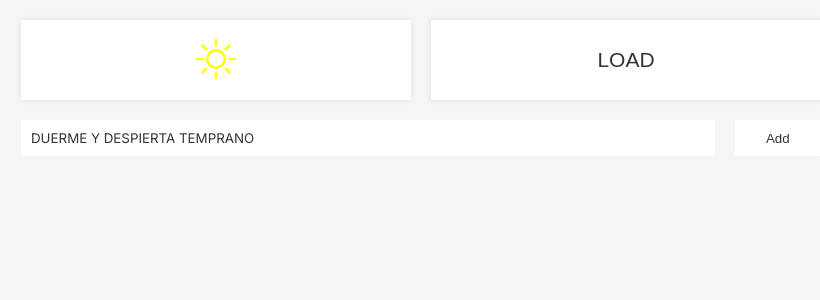
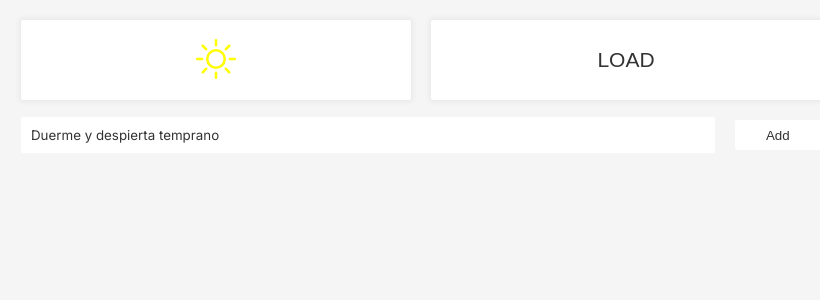
Before and after one commit to wdavidcalsin/todo-list-redux, a React (Create React App) app: page / in a window 1280 px wide. Shown: the top 300 px of the page, without its empty margins (219-1039 px from the left). Built offline with nearby package versions, Linux system fonts and the light colour scheme; a web font is replaced by a local one.

Commit message:
refactor: 💡 form 4 (#4)
Co-authored-by: WDavid Calsin <wdavidcalsin968@gmail.con>

```diff
--- a/package.json
+++ b/package.json
@@ -19,6 +19,8 @@
     "react-scripts": "4.0.3",
     "styled-components": "^5.2.1",
     "typescript": "^4.1.2",
+    "uuid": "^8.3.2",
+    "validate.js": "^0.13.1",
     "web-vitals": "^1.0.1"
   },
   "scripts": {
@@ -47,6 +49,8 @@
   },
   "devDependencies": {
     "@types/styled-components": "^5.1.7",
+    "@types/uuid": "^8.3.0",
+    "@types/validate.js": "^0.11.0",
     "prettier": "^2.2.1"
   }
 }
--- a/src/components/form/form.tsx
+++ b/src/components/form/form.tsx
@@ -1,29 +1,40 @@
 import * as React from 'react';
 import { Form, Field } from 'react-final-form';
+import { v4 as uuidv4 } from 'uuid';
 
 import { FormStyle, Button } from './styles';
 
 const FormComponent = () => {
+  const required = (value: any) => (value ? undefined : 'Required');
+
   const onSubmit = (values: any) => {
-    console.log(values);
+    const { value } = values;
+    const endValue = { id: uuidv4(), value };
+    console.log(endValue);
   };
 
   return (
-    <Form onSubmit={onSubmit}>
-      {(formProps) => {
-        return (
-          <FormStyle onSubmit={formProps.handleSubmit}>
-            <Field
-              component="input"
-              name="value"
-              type="text"
-              placeholder="Duerme y despierta temprano"
-            />
-            <Button type="submit">Add </Button>
-          </FormStyle>
-        );
-      }}
-    </Form>
+    <Form
+      onSubmit={onSubmit}
+      render={({ handleSubmit, form, submitting, pristine }) => (
+        <FormStyle onSubmit={handleSubmit}>
+          <Field name="value" validate={required}>
+            {({ input, meta }) => (
+              <>
+                <input {...input} type="text" placeholder="Duerme y despierta temprano" />
+                {meta.error && meta.touched && (
+                  <span style={{ color: 'red' }}>{meta.error}</span>
+                )}
+              </>
+            )}
+          </Field>
+
+          <Button type="submit" disabled={submitting || pristine}>
+            Add
+          </Button>
+        </FormStyle>
+      )}
+    />
   );
 };
 
--- a/src/components/form/styles.ts
+++ b/src/components/form/styles.ts
@@ -5,7 +5,9 @@ import { FormEvent } from 'react';
 
 export const FormStyle = styled.form`
   display: flex;
+  align-items: center;
   padding: 20px 0;
+  height: 70px;
 
   input {
     width: 100%;
@@ -17,7 +19,7 @@ export const FormStyle = styled.form`
     border-radius: 2px;
     color: ${(props) => props.theme.colors.text};
     background: ${(props) => props.theme.colors.third};
-    text-transform: uppercase;
+    /* text-transform: uppercase; */
 
     font-family: 'Inter', sans-serif;
 
@@ -42,8 +44,11 @@ export const Button = styled.button`
   overflow: hidden;
   border-radius: 2px;
   color: ${(props) => props.theme.colors.text};
+  height: 100%;
   border: 1px dashed ${(props) => props.theme.colors.inversColor};
   z-index: 1;
+  /* padding: 10px 10px; */
+  display: block;
 
   &:before {
     transition: all 5s;
```
Also changed, not shown: src/security/index.ts (added, +7 -0 lines), 1 other file (tests, documents, lock files or other folders).
